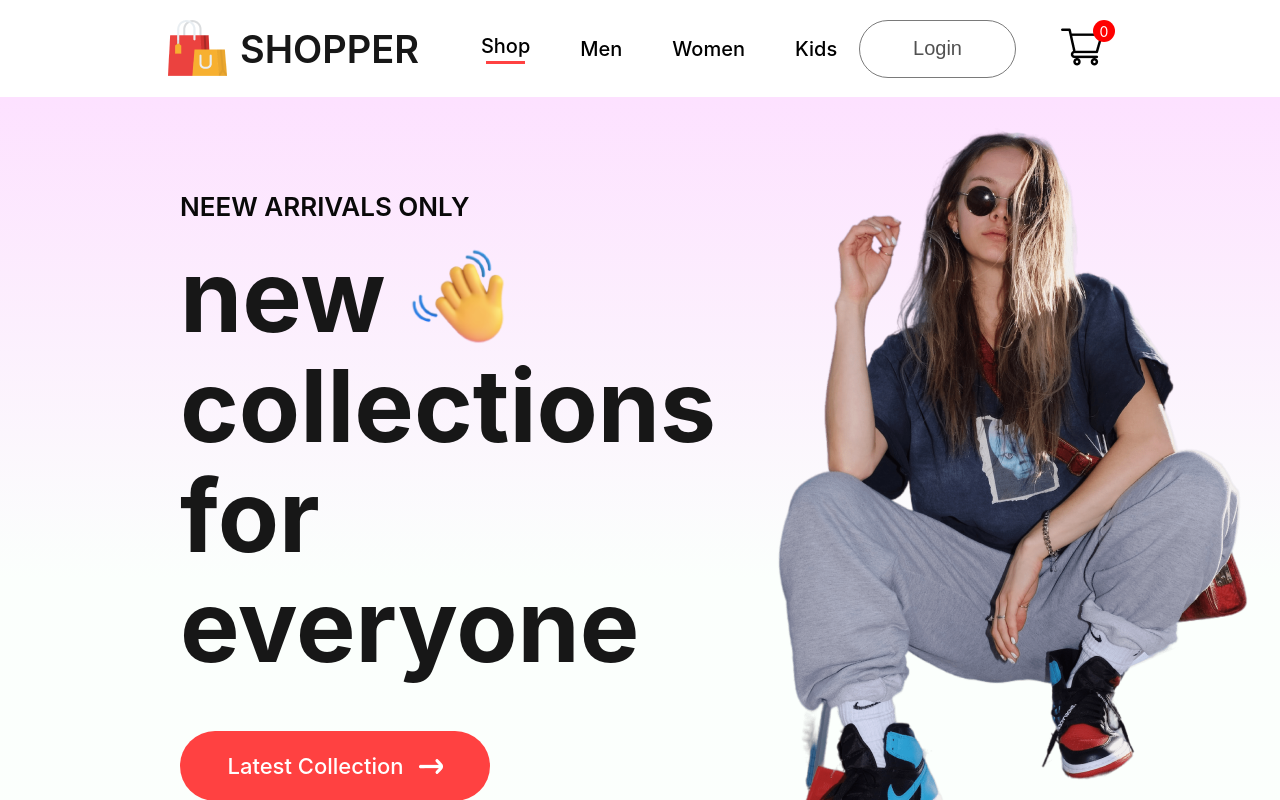
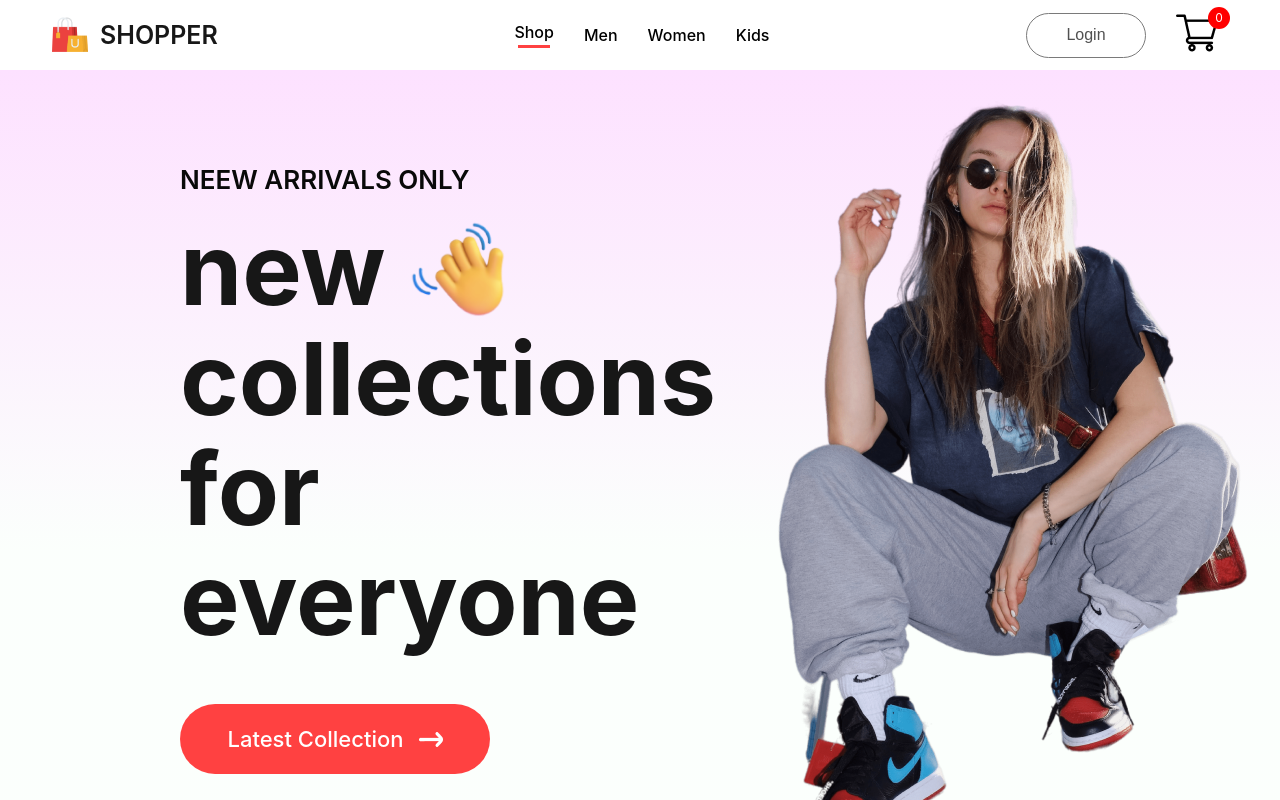
Before and after one commit to Wn0fbg/e-shop, a React (Create React App) app in the folder fronted/: page / in a window 1280 px wide. Shown: the top 800 px of the page. Built offline with nearby package versions, Linux system fonts and the light colour scheme.

Commit message:
adaptive for navbar

```diff
--- a/fronted/src/components/Navbar/Navbar.css
+++ b/fronted/src/components/Navbar/Navbar.css
@@ -86,3 +86,67 @@
   background-color: red;
   color: white;
 }
+
+.nav-dropdown {
+  display: none;
+}
+
+@media (max-width: 1280px) {
+  .navbar {
+    padding: 12px 50px;
+  }
+
+  .nav-logo img {
+    width: 40px;
+  }
+
+  .nav-logo p {
+    font-size: 25px;
+  }
+
+  .nav-menu {
+    gap: 30px;
+    font-size: 16px;
+  }
+
+  .nav-login-cart {
+    gap: 30px;
+  }
+
+  .nav-login-cart button {
+    width: 120px;
+    height: 45px;
+    font-size: 16px;
+  }
+
+  .nav-cart-count {
+    margin-left: -40px;
+    font-size: 12px;
+  }
+}
+
+@media (max-width: 1024px) {
+  .navbar {
+    padding: 12px 30px;
+  }
+
+  .nav-menu {
+    gap: 25px;
+    font-size: 14px;
+  }
+
+  .nav-login-cart button {
+    width: 80px;
+    height: 35px;
+    font-size: 14px;
+  }
+
+  .nav-login-cart img {
+    width: 30px;
+  }
+
+  .nav-cart-count {
+    width: 18px;
+    height: 18px;
+  }
+}
--- a/fronted/src/components/Navbar/Navbar.jsx
+++ b/fronted/src/components/Navbar/Navbar.jsx
@@ -1,4 +1,4 @@
-import React, { useContext, useState } from "react";
+import React, { useContext, useRef, useState } from "react";
 import { Link } from "react-router-dom";
 import logo from "../assets/logo.png";
 import cart_icon from "../assets/cart_icon.png";
```
